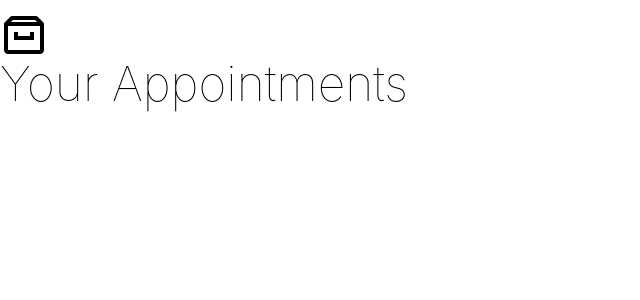
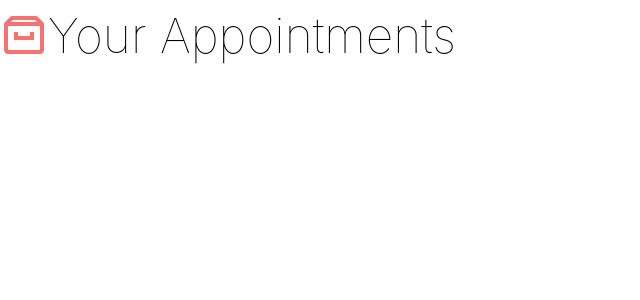
Before and after one commit to AllenRuiGuo/react-interface, a React (Create React App) app: page / in a window 1280 px wide. Shown: the top 300 px of the page, without its empty margins (0-640 px from the left). Built offline with nearby package versions, Linux system fonts and the light colour scheme.

Commit message:
Finished set up

```diff
--- a/src/App.js
+++ b/src/App.js
@@ -4,7 +4,7 @@ function App() {
   return (
     <div className="App container mx-auto mt-3 font-thin">
       <h1 className="text-5xl">
-        <BiArchive />
+        <BiArchive className="inline-block text-red-400 align-top" />
         Your Appointments
       </h1>
     </div>
```
